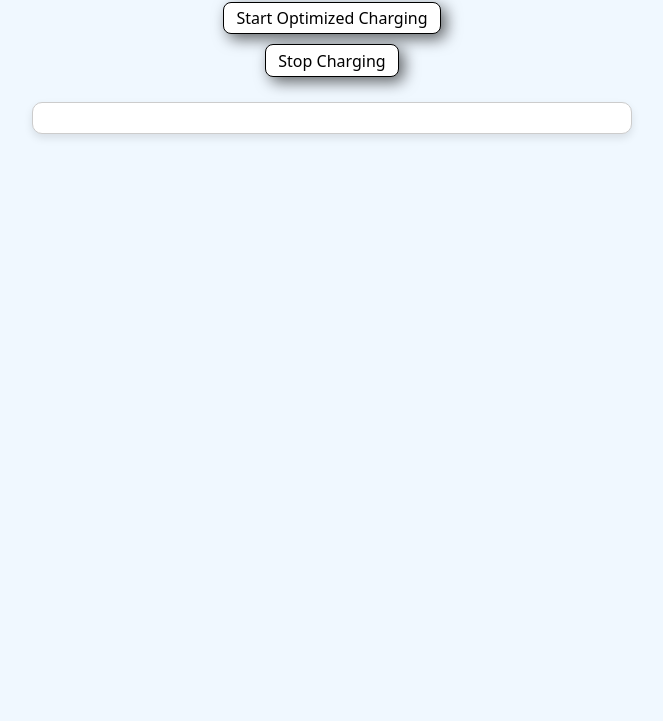
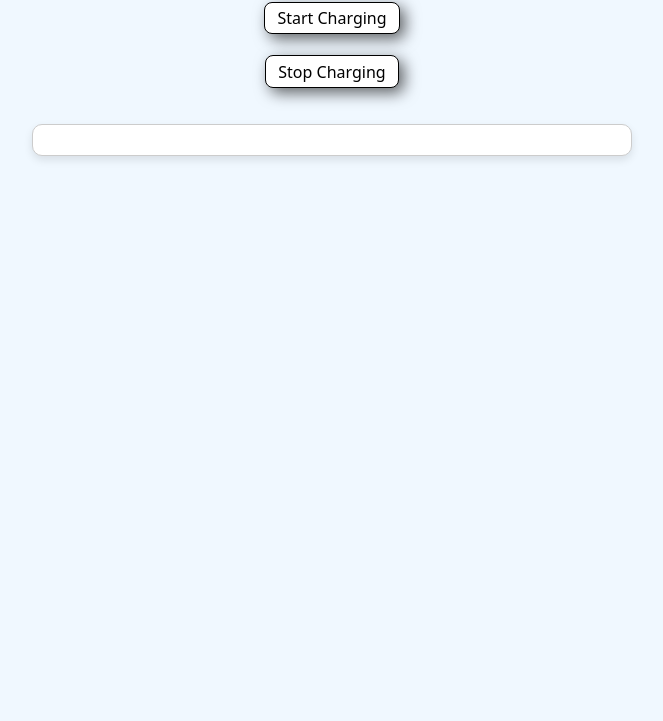
Before and after one commit to Inotila/battery-client, a plain HTML site: page index.html in a window 1280 px wide. Shown: the part 79-800 px from the top of the page, without its empty margins (308-971 px from the left). Drawn offline with nearby package versions, Linux system fonts and the light colour scheme.

Commit message:
Added margin

```diff
--- a/index.html
+++ b/index.html
@@ -12,8 +12,8 @@
 
 <body>
     <h1>Battery Management Client</h1>
-    <button class="btn" onclick="startOptimizedCharging()">Start Optimized Charging</button>
-    <button class="btn" onclick="stopCharging()">Stop Charging</button>
+    <button class="btn" onclick="startOptimizedCharging()">Start Charging</button>
+    <button class="btn my-3" onclick="stopCharging()">Stop Charging</button>
     <div id="output" class="text-center"></div>
 
     <script src="app.js"></script>
```
